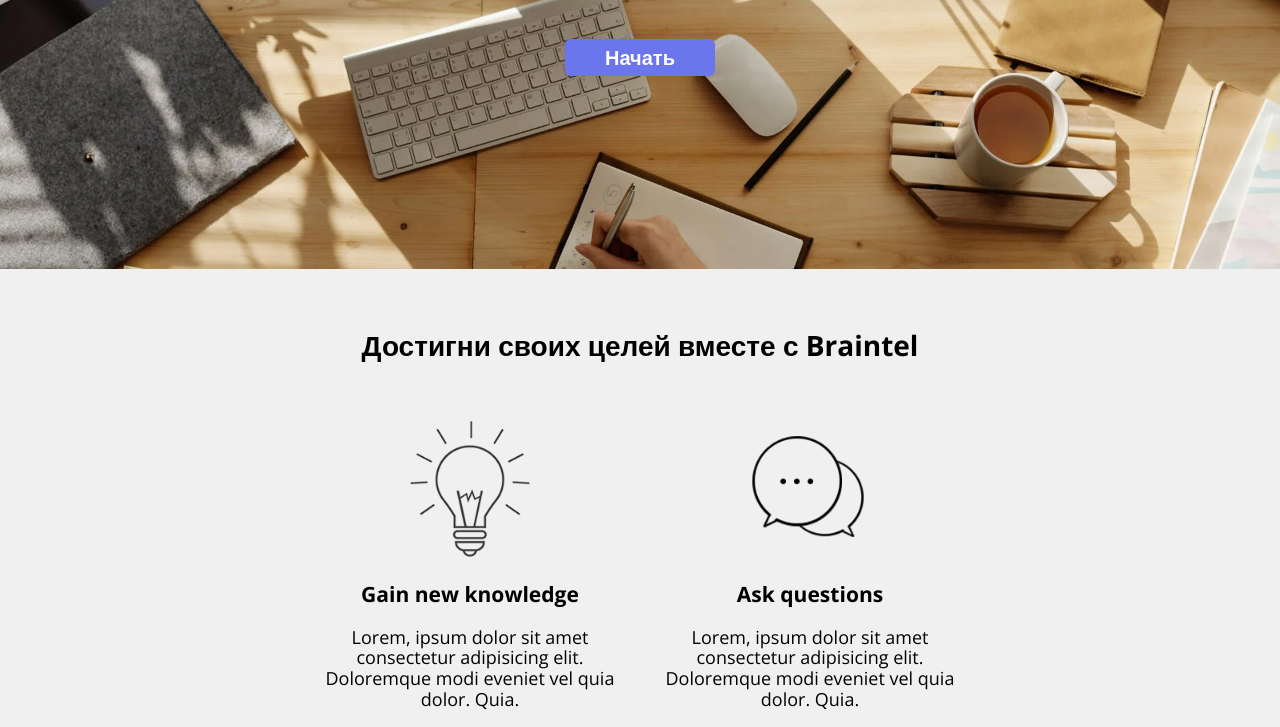
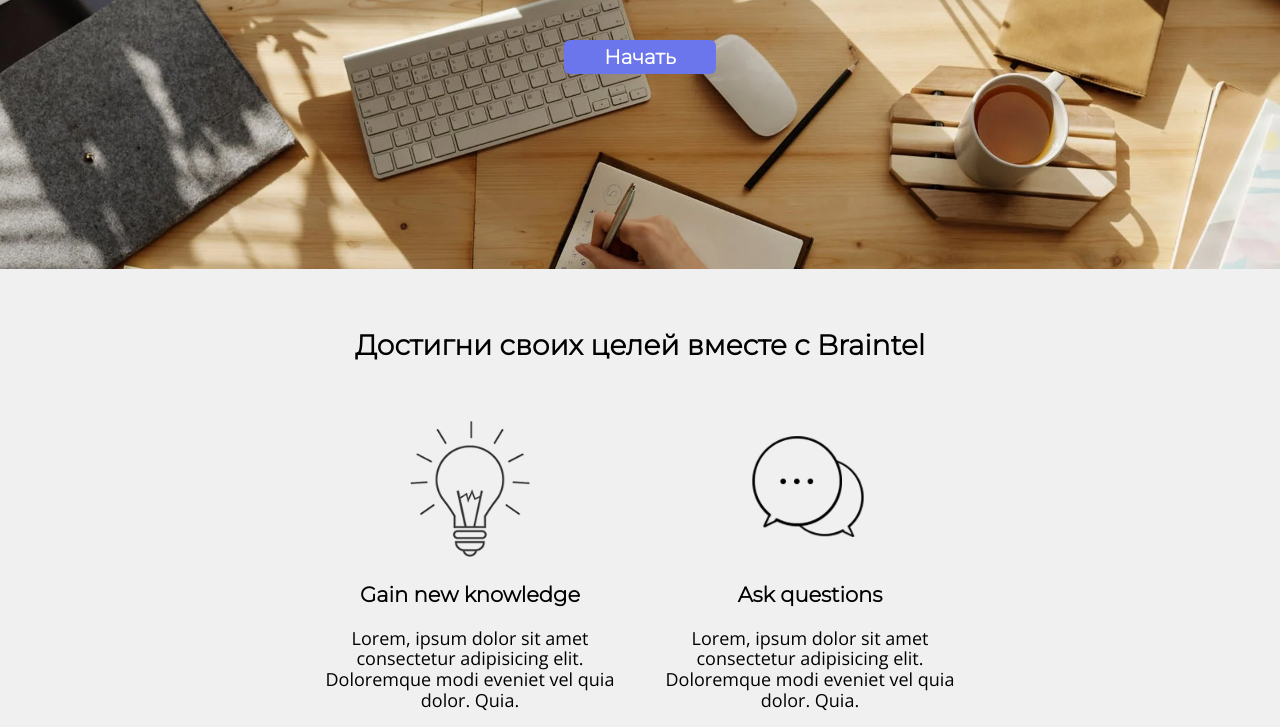
Before and after one commit to Asylniet/Braintel, a plain HTML site: page index.html in a window 1280 px wide. Shown: the part 331-1058 px from the top of the page. Drawn offline with nearby package versions, Linux system fonts and the light colour scheme.

Commit message:
Add files via upload

```diff
--- a/css/core.css
+++ b/css/core.css
@@ -2,7 +2,7 @@
 @import url(font-awesome.min.css);
 @import url("https://fonts.googleapis.com/css?family=Open+Sans:300,400,600,700|Raleway:300,400,500,600,700");
 body {
-  font-family: "Open Sans", sans-serif;
+  font-family: "Montserrat";
   font-size: 14px;
   font-weight: 400;
   padding: 0;
```
